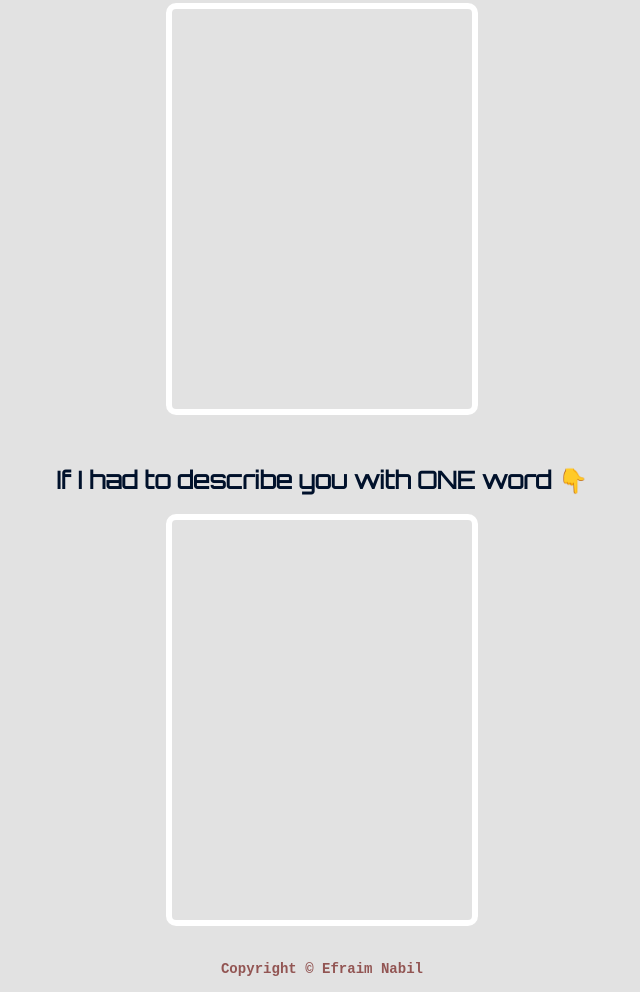
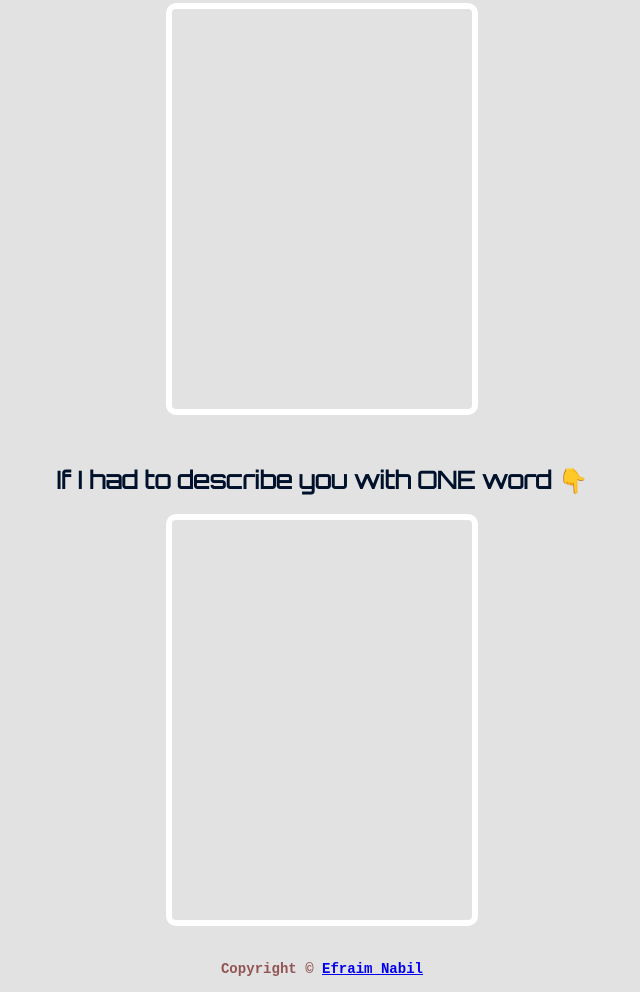
Before and after one commit to efraimnabil/Birthday-Gift, a plain HTML site: page index.html in a window 1280 px wide. Shown: the part 1237-2229 px from the top of the page, without its empty margins (318-958 px from the left). Drawn offline with Linux system fonts and the light colour scheme.

Commit message:
Fix The link

```diff
--- a/index.html
+++ b/index.html
@@ -27,7 +27,7 @@
         <div class="gift-img" id="genius"></div>
     </div>
     <div class = "Copyright">
-        <h3> Copyright © <a href="https://www.linkedin.com/in/efraimnabil/" target="_blank" > </a> Efraim Nabil </a> </h3>
+        <h3> Copyright © <a href="https://www.linkedin.com/in/efraimnabil/" target = "_blank"> Efraim Nabil</a></h3>
     </div>
 </body>
 </html>
```
